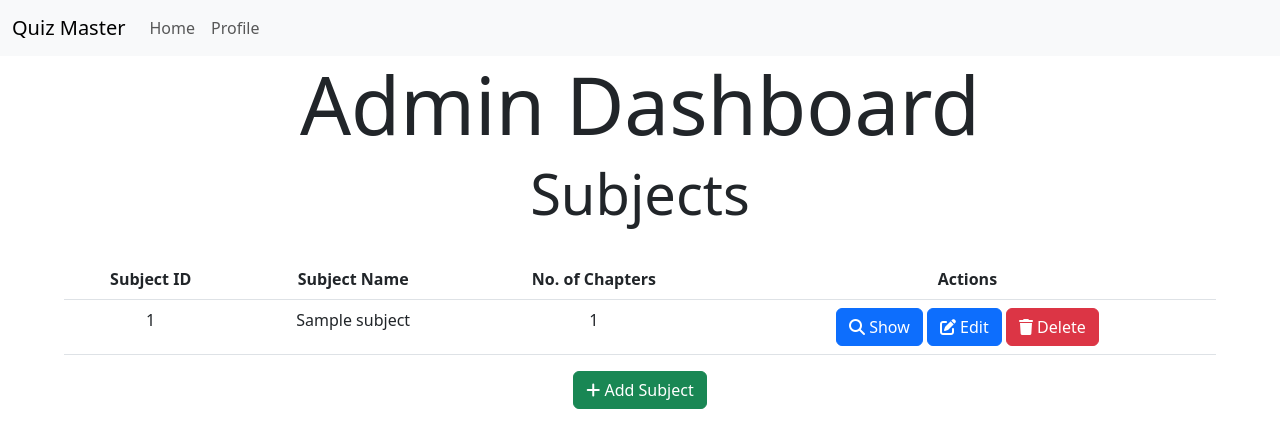
After one commit to 23f2001145/quiz-master-v1, a Flask app: page /admin in a window 1280 px wide. The commit adds this page. Shown: the top 448 px of the page. Run offline with Flask 3, Linux system fonts and the light colour scheme; the visitor is signed in with stand-in values (Sample User, id 1); tables that the repository leaves empty hold one stand-in row (values such as "Sample post").

Commit message:
admin add and edit subject completed

```diff
--- a/routes.py
+++ b/routes.py
@@ -17,11 +17,29 @@ def auth_required(func):
             return redirect(url_for('login'))
     return inner
 
+
+def admin_required(func):
+    @wraps(func)
+    def inner(*args, **kwargs):
+        if 'user_id' not in session:
+            flash('Please log in to continue')
+            return redirect(url_for('login'))
+        user = User.query.get(session['user_id'])
+        if not user.is_admin:
+            flash("You are not authorized to access this page")
+            return redirect(url_for('index'))
+        return func(*args, **kwargs)
+    return inner
+
 #-------------------
 
 
-@app.route('/', methods=['GET', 'POST'])
+@app.route('/')
+@auth_required
 def index():
+    user = User.query.get(session['user_id'])
+    if user.is_admin:
+        return redirect(url_for('admin'))
     return render_template('index.html')
 
 
@@ -140,3 +158,72 @@ def logout():
     session.pop('user_id')
     flash('Logged out successfully')
     return redirect(url_for('login'))
+
+
+#--------------Admin pages-----------------
+@app.route('/admin')
+@admin_required
+def admin():
+    subjects = Subject.query.all()
+    return render_template('admin.html', subjects=subjects)
+
+@app.route('/subject/add')
+@admin_required
+def add_subject():
+    return render_template('subject/add.html')
+
+@app.route('/subject/add', methods=['POST'])
+@admin_required
+def add_subject_post():
+    sub_name = request.form.get('sub_name')
+    sub_desc = request.form.get('sub_desc')
+
+    if not sub_name:
+        flash("Please enter subject name")
+        return redirect(url_for('add_subject_post'))
+
+    subject = Subject(name=sub_name, desc=sub_desc)
+    db.session.add(subject)
+    db.session.commit()
+
+    flash("Subject added successfully")
+    return redirect(url_for('admin'))
+
+@app.route('/subject/<int:id>')
+@admin_required
+def show_subject(id):
+    return "subject info here"
+
+@app.route('/subject/<int:id>/edit')
+@admin_required
+def edit_subject(id):
+    subject = Subject.query.get(id)
+    if not subject:
+        flash("Subject does not exist")
+        return redirect(url_for('admin'))
+    return render_template('subject/edit.html', subject=subject)
+
+
+@app.route('/subject/<int:id>/edit', methods=['POST'])
+@admin_required
+def edit_subject_post(id):
+    subject = Subject.query.get(id)
+    if not subject:
+        flash("Subject does not exist")
+        return redirect(url_for('admin'))
+
+    sub_name = request.form.get('sub_name')
+    sub_desc = request.form.get('sub_desc')
+    if not sub_name:
+        flash("Please fill out subject name")
+        return redirect(url_for('edit_subject'))
+    subject.name = sub_name
+    subject.desc = sub_desc
+    db.session.commit()
+    flash("Subject updated successfully")
+    return render_template('subject/edit.html', subject=subject)
+
+@app.route('/subject/<int:id>/delete')
+@admin_required
+def delete_subject(id):
+    return "delete subject"
--- /dev/null
+++ b/templates/admin.html
@@ -0,0 +1,77 @@
+{% extends 'layout.html' %}
+
+{% block title %}Admin Dashboard{% endblock %}
+
+{% block styles %}
+<!-- Bootstrap CSS -->
+<link href="https://cdn.jsdelivr.net/npm/bootstrap@5.3.0/dist/css/bootstrap.min.css" rel="stylesheet">
+<link rel="stylesheet" href="https://cdnjs.cloudflare.com/ajax/libs/font-awesome/6.5.1/css/all.min.css">
+
+<style>
+    .table-container {
+        display: flex;
+        justify-content: center;
+    }
+
+
+    .table {
+        width: 90%; /* Adjust as needed */
+    }
+
+    .heading {
+        text-align: center;
+    }
+
+</style>
+{% endblock %}
+
+{% block content %}
+
+    <h3 class="display-1 text-center">Admin Dashboard</h3>
+    <h2 class="display-4 heading">Subjects</h2>
+    <br>
+
+    <div class="table-container">
+        <table class="table text-center">
+            <thead>
+                <tr>
+                    <th>Subject ID</th>
+                    <th>Subject Name</th>
+                    <th>No. of Chapters</th>
+                    <th>Actions</th>
+                </tr>
+            </thead>
+            <tbody>
+                {% for subject in subjects %}
+                <tr>
+                    <td>{{subject.id}}</td>
+                    <td>{{subject.name}}</td>
+                    <td>{{subject.chapters|length}}</td>
+                    <td>
+                        <a href="{{url_for('show_subject', id=subject.id)}}" class="btn btn-primary">
+                            <i class="fas fa-search    "></i>
+                            Show
+                        </a>
+                        <a href="{{url_for('edit_subject', id=subject.id)}}" class="btn btn-primary">
+                            <i class="fas fa-edit    "></i>
+                            Edit
+                        </a>
+                        <a href="{{url_for('delete_subject', id=subject.id)}}" class="btn btn-danger">
+                            <i class="fas fa-trash    "></i>
+                            Delete
+                        </a>
+                    </td>
+                </tr>
+
+                {% endfor %}
+            </tbody>
+        </table>
+    </div>
+
+    <div class="d-flex justify-content-center">
+        <a href="{{url_for('add_subject')}}" class="btn btn-success login-btn">
+            <i class="fa-solid fa-plus"></i> Add Subject
+        </a>
+    </div>
+
+{% endblock %}
--- a/templates/index.html
+++ b/templates/index.html
@@ -27,7 +27,7 @@
 
 
 {% block content %}
-{% include 'navbar.html' with context %}
+
      <div class="container">
         <h1>Welcome to <br><span class="highlight">Quiz Master</span></h1>
     </div>
--- a/templates/layout.html
+++ b/templates/layout.html
@@ -4,10 +4,15 @@
     <meta charset="UTF-8">
     <title>{% block title %}Quiz Master{% endblock %}</title>
 
+
     {% block styles %}
         <!-- Bootstrap CSS -->
     <link href="https://cdn.jsdelivr.net/npm/bootstrap@5.3.0/dist/css/bootstrap.min.css" rel="stylesheet">
+    <link rel="stylesheet" href="https://cdnjs.cloudflare.com/ajax/libs/font-awesome/6.5.1/css/all.min.css">
+
     {% endblock %}
+
+
 </head>
 <body>
 
@@ -25,11 +30,17 @@
         {% endwith %}
     </div>
 
+
+    {% include 'navbar.html' with context %}
+
     {% block content %}{% endblock %}
-    {% block scripts %}{% endblock %}
+
+    {% block scripts %}
 
     <!-- Bootstrap JS -->
     <script src="https://cdn.jsdelivr.net/npm/bootstrap@5.3.0/dist/js/bootstrap.bundle.min.js"></script>
 
+    {% endblock %}
+
 </body>
 </html>
--- a/templates/profile.html
+++ b/templates/profile.html
@@ -5,7 +5,6 @@
 {% endblock %}
 
 {% block content %}
-{% include 'navbar.html' with context %}
 
     <div class="container mt-5">
          <h1 class="display-1">Hello <span class="text-muted">@{{ user.username }}</span></h1>
```
Also changed, not shown: templates/subject/add.html (added, +38 -0 lines), templates/subject/edit.html (added, +38 -0 lines).
